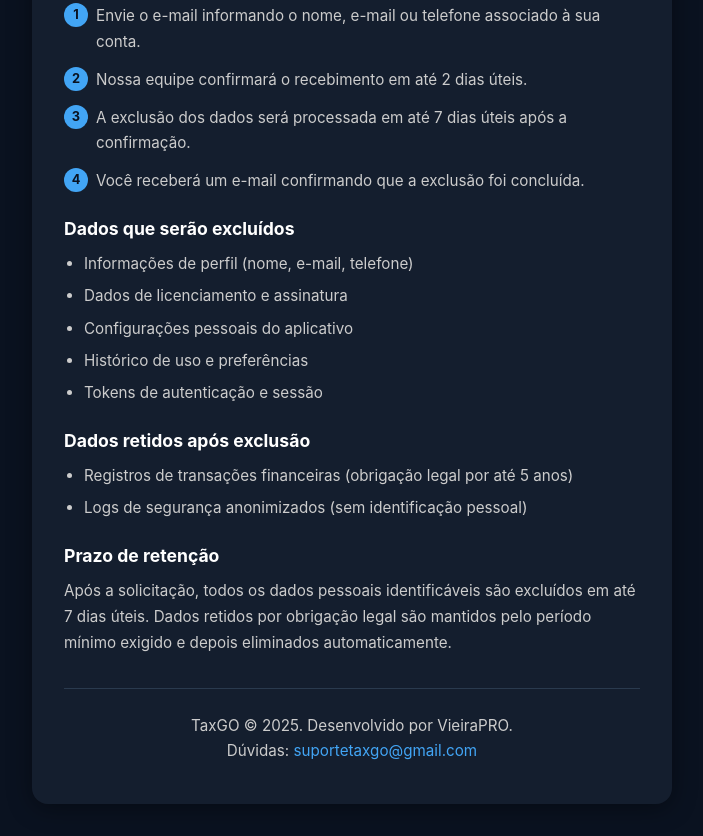
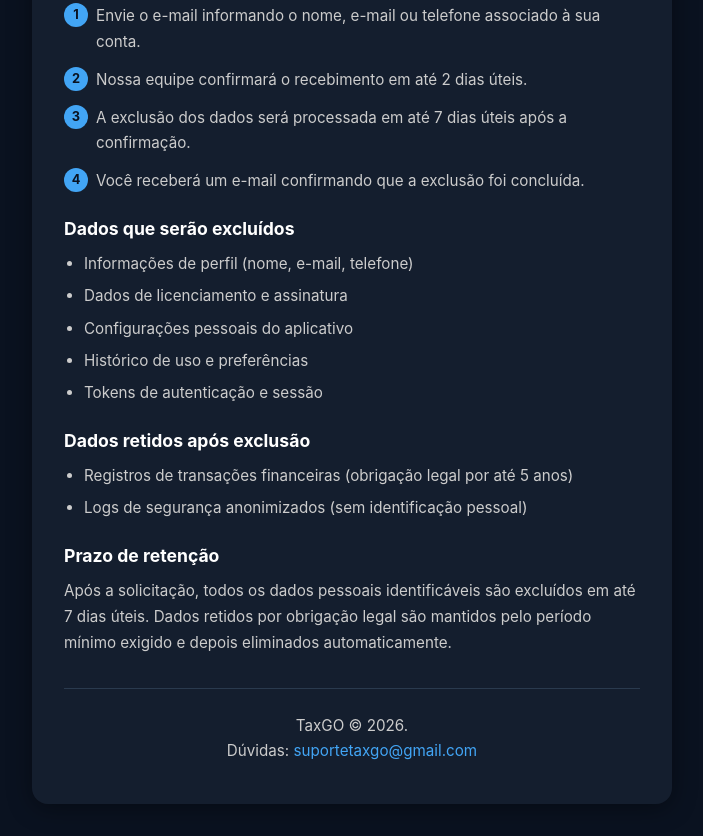
Before and after one commit to HandrylVieira01/taxgo-account-deletion, a plain HTML site: page index.html in a window 1280 px wide. Shown: the part 390-1226 px from the top of the page, without its empty margins (288-991 px from the left). Drawn offline with Linux system fonts and the light colour scheme.

Commit message:
fix: remove unrelated developer branding

```diff
--- a/index.html
+++ b/index.html
@@ -153,7 +153,7 @@
         <p>Após a solicitação, todos os dados pessoais identificáveis são excluídos em até 7 dias úteis. Dados retidos por obrigação legal são mantidos pelo período mínimo exigido e depois eliminados automaticamente.</p>
 
         <div class="footer">
-            <p>TaxGO &copy; 2025. Desenvolvido por VieiraPRO.</p>
+            <p>TaxGO &copy; 2026.</p>
             <p>Dúvidas: <a href="mailto:suportetaxgo@gmail.com">suportetaxgo@gmail.com</a></p>
         </div>
     </div>
```
